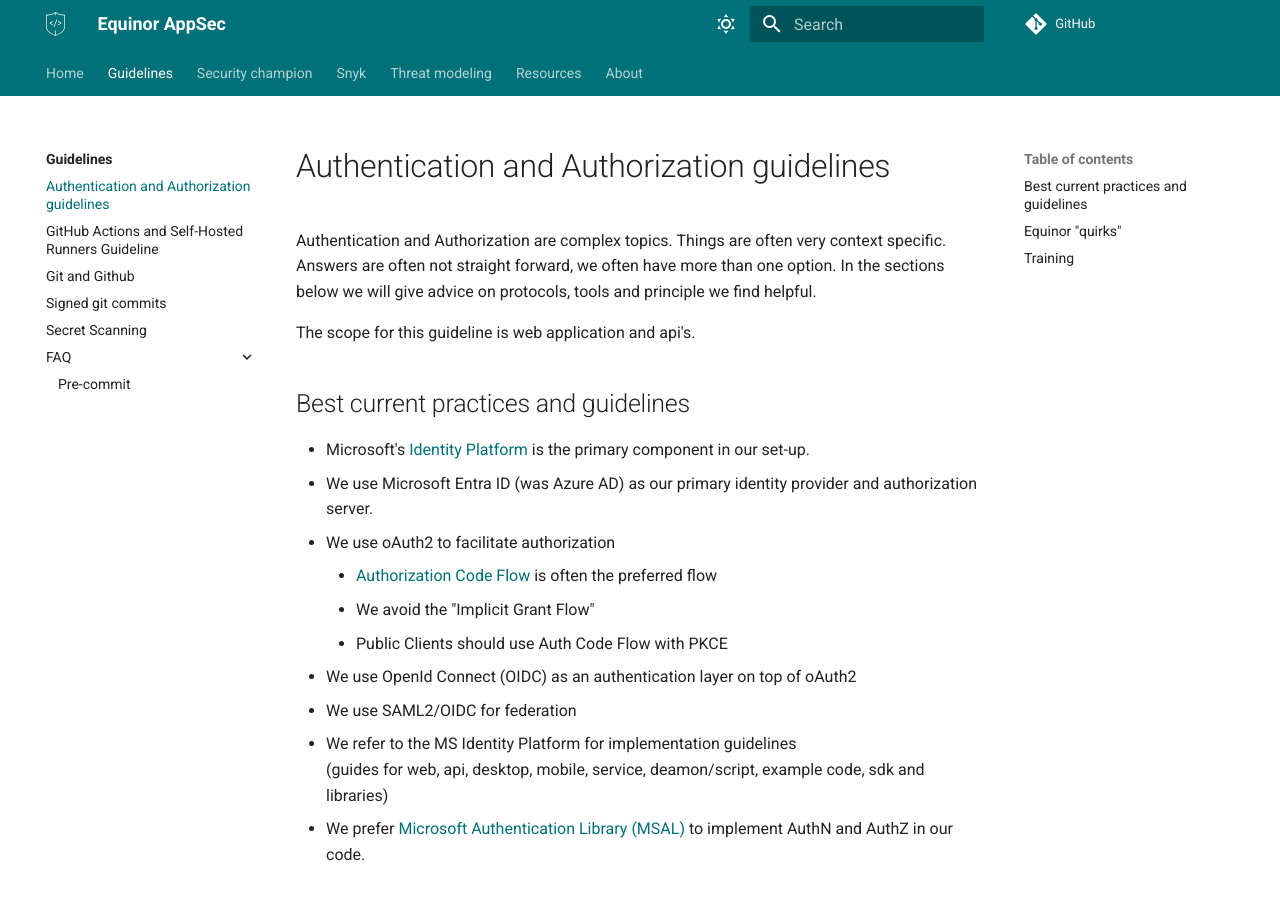
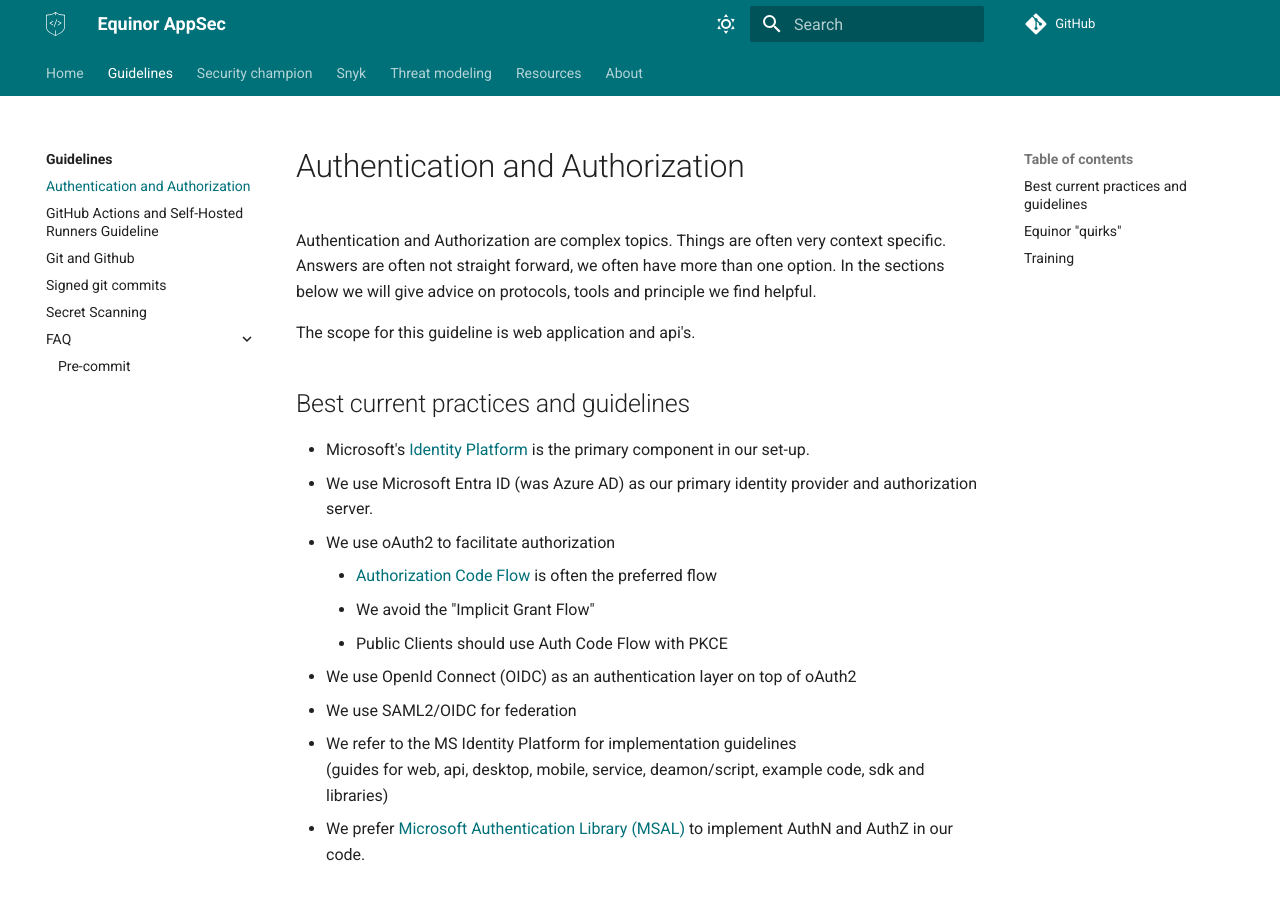
Before and after one commit to equinor/appsec, an MkDocs documentation site: the page built from docs/guidelines/authn-authz.md, in a window 1280 px wide and 900 px high. Built offline with MkDocs 1.6.1 and Material for MkDocs 9.7.7, drawn with Linux system fonts in a browser that asks for light colours; some web fonts are replaced; comment, search, counter and statistics services are not loaded.

Commit message:
docs(authn and authz): update title
Removing the word "guideline" from the title, as it is implicitly given from the location this documentation resides in.

```diff
--- a/docs/guidelines/authn-authz.md
+++ b/docs/guidelines/authn-authz.md
@@ -1,4 +1,4 @@
-# Authentication and Authorization guidelines
+# Authentication and Authorization
 
 Authentication and Authorization are complex topics. Things are often very context specific. Answers are often not straight forward, we often have more than one option. In the sections below we will give advice on protocols, tools and principle we find helpful.
 
```
